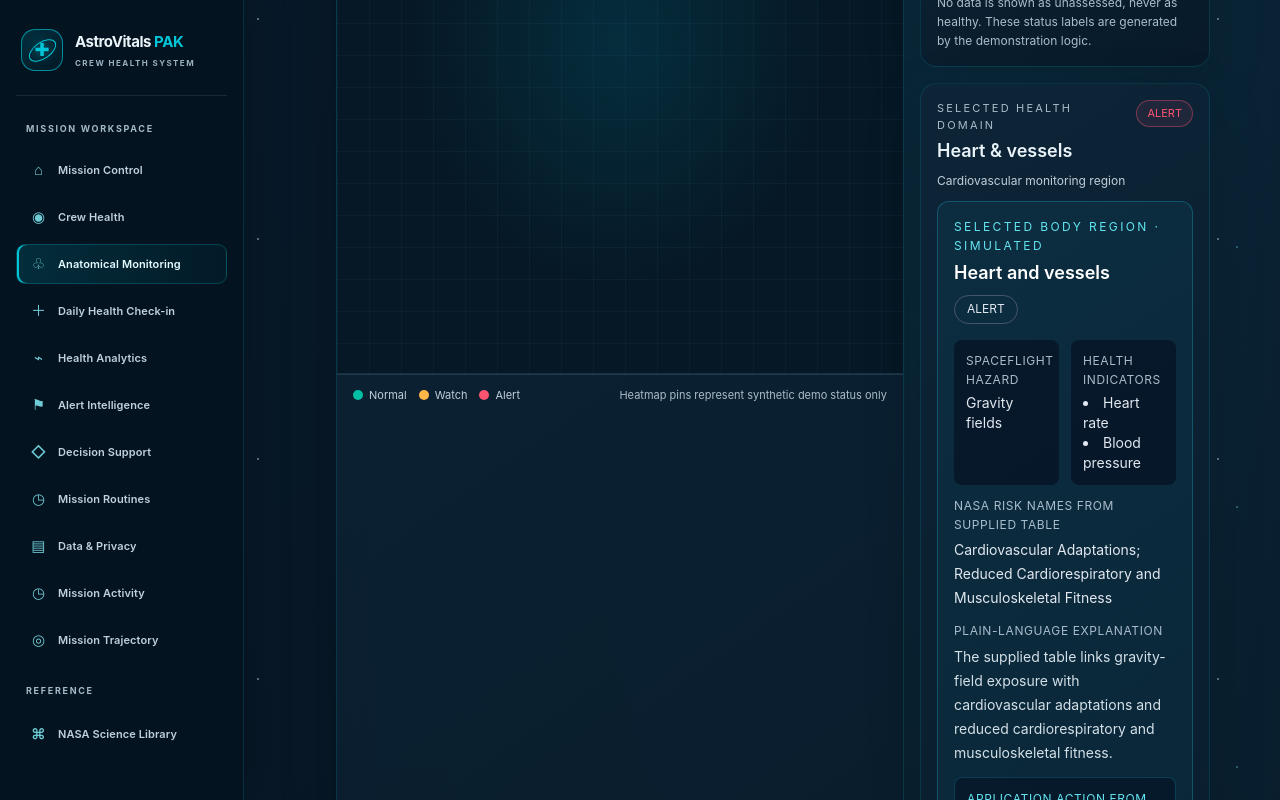
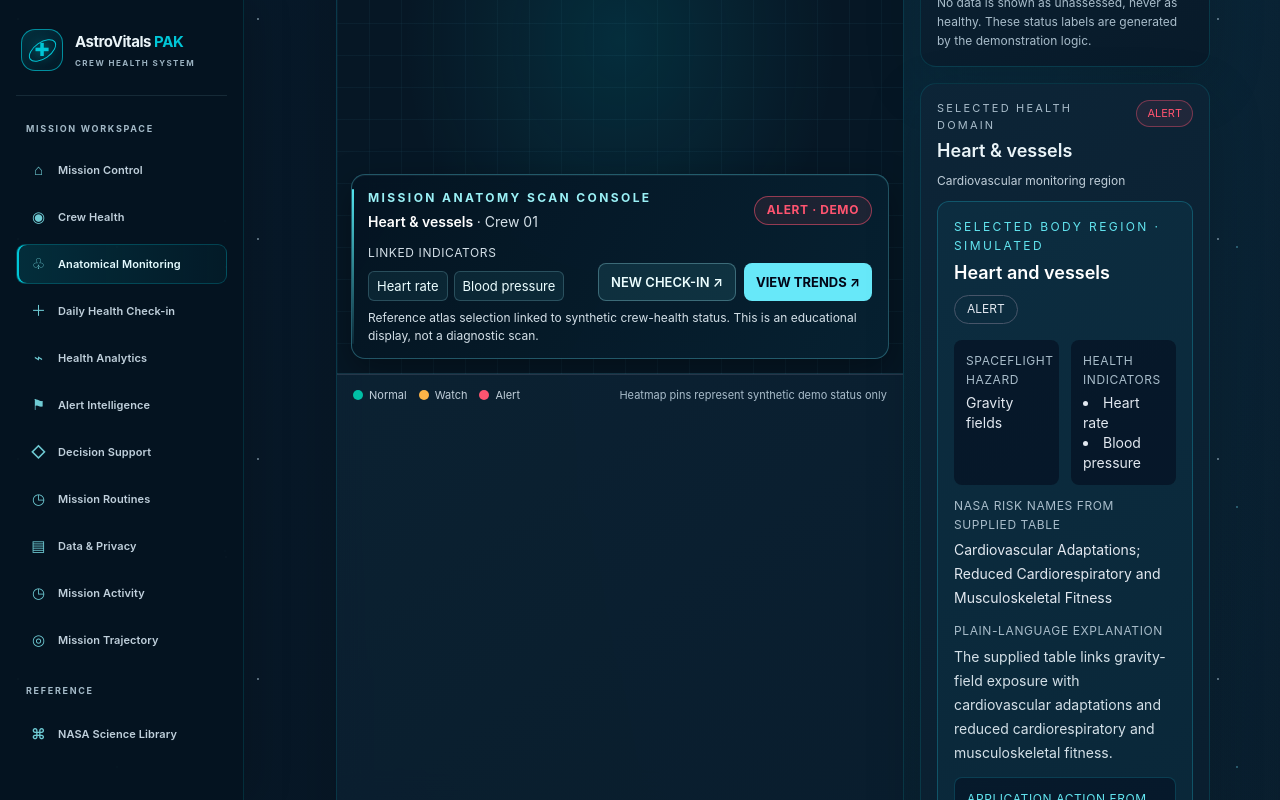
Before and after one commit to Qaisar-baloch/AstroVitals-PAK, a React (Vite) app: page / in a window 1280 px wide. Both pictures are taken after a click on the button 551 px from the left and 1067 px from the top of the page. Shown: the part 667-1467 px from the top of the page. Built offline with nearby package versions, Linux system fonts and the light colour scheme.

Commit message:
Style mission anatomy scan console in unused viewport area

```diff
--- a/src/index.css
+++ b/src/index.css
@@ -439,3 +439,24 @@ button { font: inherit; }
  .route-path-caption { font-size:7px; letter-spacing:.4px; }
 }
 @media(prefers-reduced-motion:reduce) { .route-spacecraft { animation:none; } }
+
+
+/* Phase 11: fill the anatomy viewport's unused lower area with a useful scan console */
+.real-anatomy-viewport { position:relative; }
+.anatomy-scan-console {
+  position:absolute; z-index:20; left:14px; right:14px; bottom:14px;
+  padding:14px 16px 12px; border:1px solid rgba(91,205,224,.35);
+  border-radius:14px;
+  background:linear-gradient(120deg,rgba(4,20,34,.96),rgba(7,34,50,.94));
+  box-shadow:0 12px 34px rgba(0,0,0,.35),inset 0 1px 0 rgba(175,239,248,.06);
+  backdrop-filter:blur(16px);
+}
+.anatomy-scan-console::before {
+  content:""; position:absolute; left:0; top:14px; bottom:14px; width:2px;
+  background:linear-gradient(180deg,#52e5ef,rgba(82,229,239,.08));
+  border-radius:2px;
+}
+@media(max-width:640px) {
+  .anatomy-scan-console { left:8px; right:8px; bottom:8px; padding:11px 12px 10px; }
+  .anatomy-scan-console > div:last-child { font-size:10px; }
+}
```
